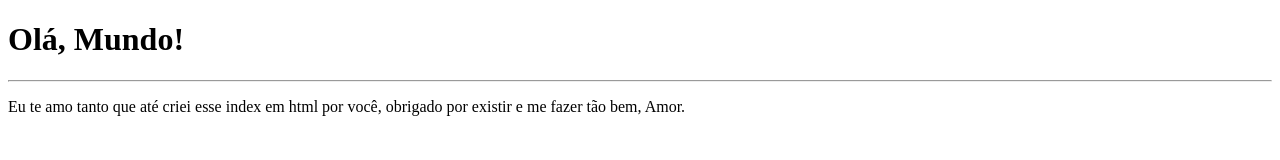
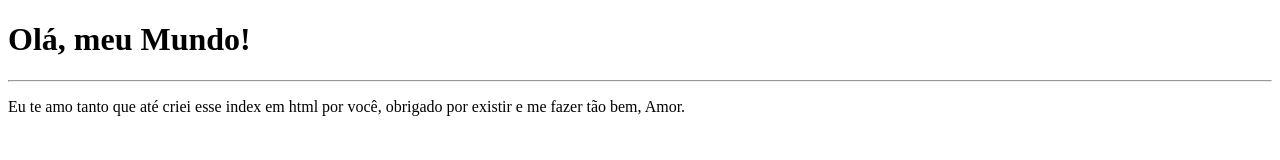
Before and after one commit to LordSoul01/Tst-git, a plain HTML site: page teste/index.html in a window 1280 px wide. Drawn offline with Linux system fonts and the light colour scheme.

Commit message:
Update index.html

```diff
--- a/teste/index.html
+++ b/teste/index.html
@@ -7,7 +7,7 @@
     <title>Ao Amor da minha Vida</title>
 </head>
 <body>
-    <h1>Olá, Mundo!</h1>
+    <h1>Olá, meu Mundo!</h1>
     <hr>
     <p>Eu te amo tanto que até criei esse index em html por você, obrigado por existir e me fazer tão bem, Amor.</p>
 </body>
```
